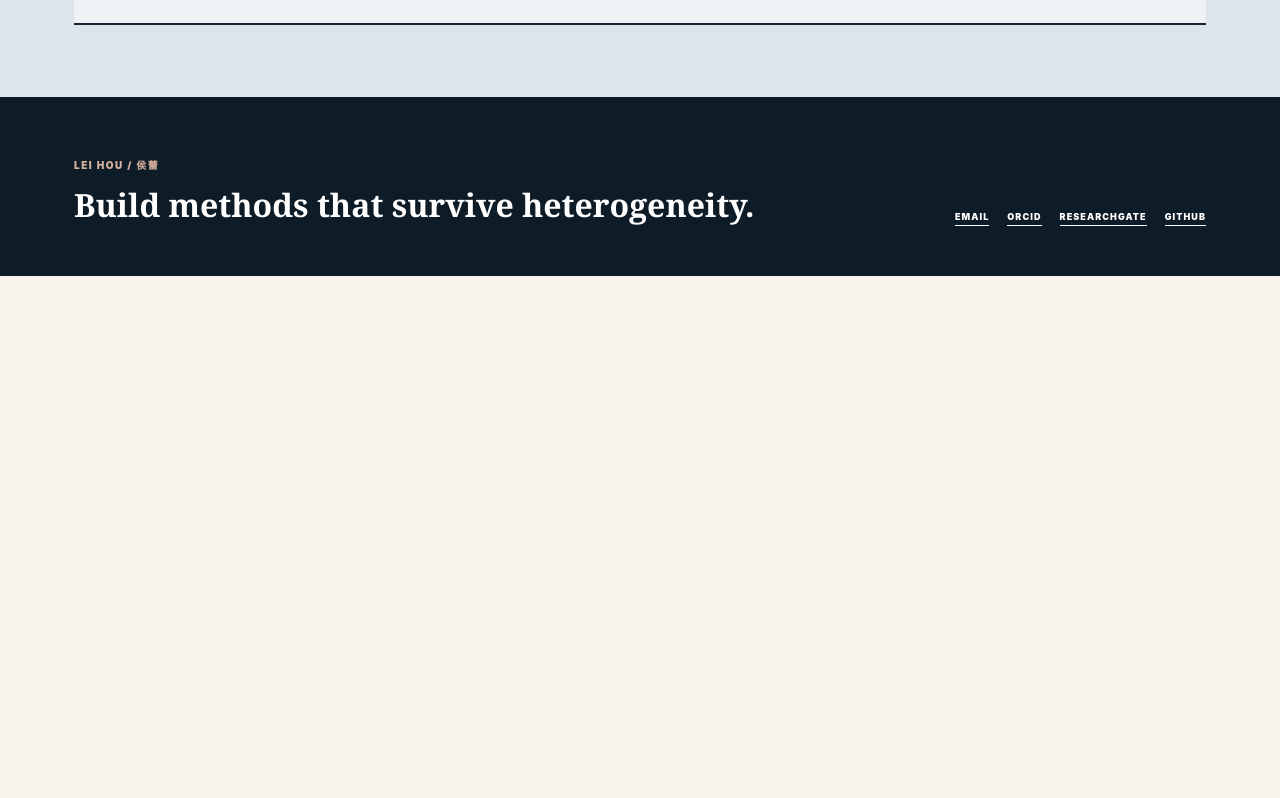
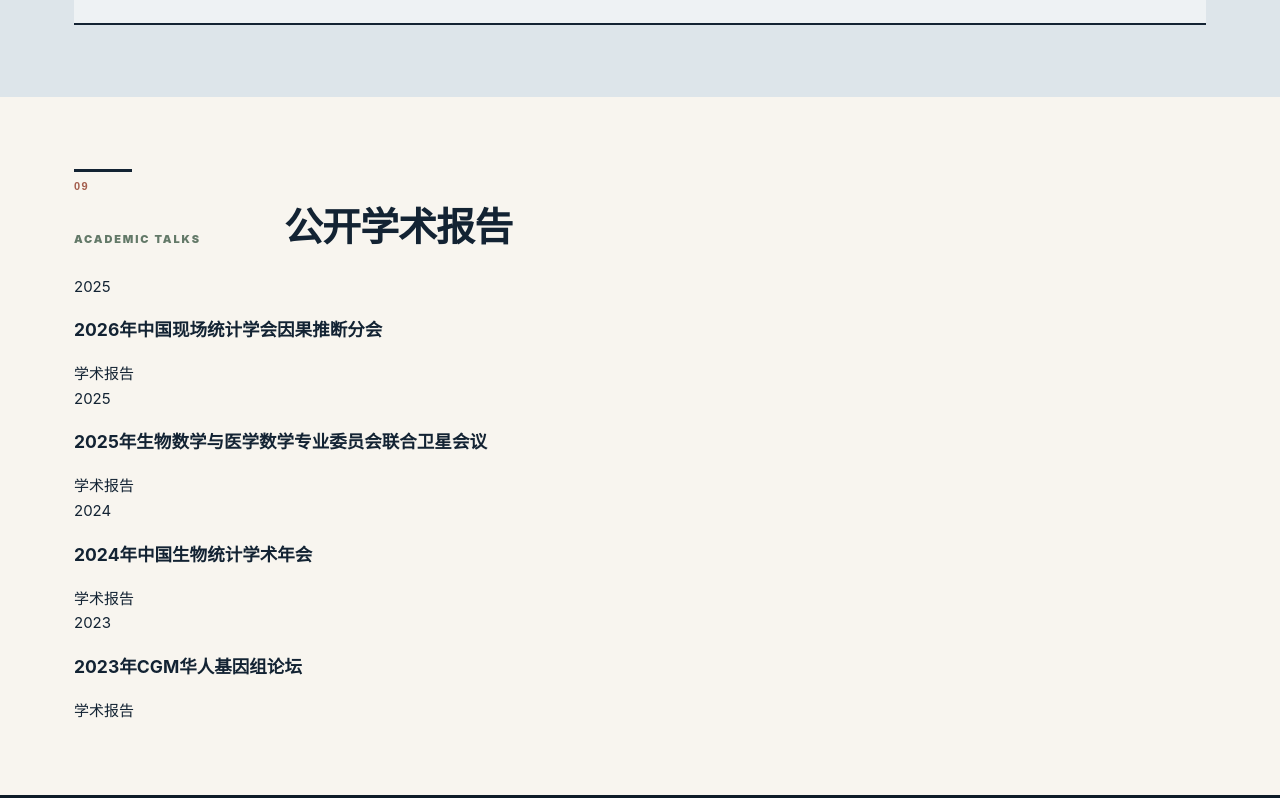
Before and after one commit to hhoulei/hhoulei.github.io, a plain HTML site: page index.html in a window 1280 px wide. Shown: the part 6248-7046 px from the top of the page. Before the commit the page ends 6524 px from the top, so only its background shows below. Drawn offline with Linux system fonts and the light colour scheme.

Commit message:
Update index.html

```diff
--- a/index.html
+++ b/index.html
@@ -226,6 +226,74 @@
     </article>
   </div>
 </section>
+
+<section class="talks-section standalone-section" id="talks">
+
+  <div class="section-shell compact">
+
+    <div class="section-index">09</div>
+
+    <div class="section-head">
+      <p>ACADEMIC TALKS</p>
+      <h2 data-i18n="talksTitle">公开学术报告</h2>
+    </div>
+
+    <div class="talk-list">
+
+      <article class="talk-item reveal">
+        <div class="talk-year">2025</div>
+        <div class="talk-main">
+          <h3 data-i18n="talk1">
+            2026年中国现场统计学会因果推断分会
+          </h3>
+        </div>
+        <div class="talk-type" data-i18n="talkType">
+          学术报告
+        </div>
+      </article>
+
+      <article class="talk-item reveal">
+        <div class="talk-year">2025</div>
+        <div class="talk-main">
+          <h3 data-i18n="talk1">
+            2025年生物数学与医学数学专业委员会联合卫星会议
+          </h3>
+        </div>
+        <div class="talk-type" data-i18n="talkType">
+          学术报告
+        </div>
+      </article>
+
+      <article class="talk-item reveal">
+        <div class="talk-year">2024</div>
+        <div class="talk-main">
+          <h3 data-i18n="talk2">
+            2024年中国生物统计学术年会
+          </h3>
+        </div>
+        <div class="talk-type" data-i18n="talkType">
+          学术报告
+        </div>
+      </article>
+
+      <article class="talk-item reveal">
+        <div class="talk-year">2023</div>
+        <div class="talk-main">
+          <h3 data-i18n="talk3">
+            2023年CGM华人基因组论坛
+          </h3>
+        </div>
+        <div class="talk-type" data-i18n="talkType">
+          学术报告
+        </div>
+      </article>
+
+    </div>
+
+  </div>
+
+</section>
+
 </main>
 
 <footer>
```
